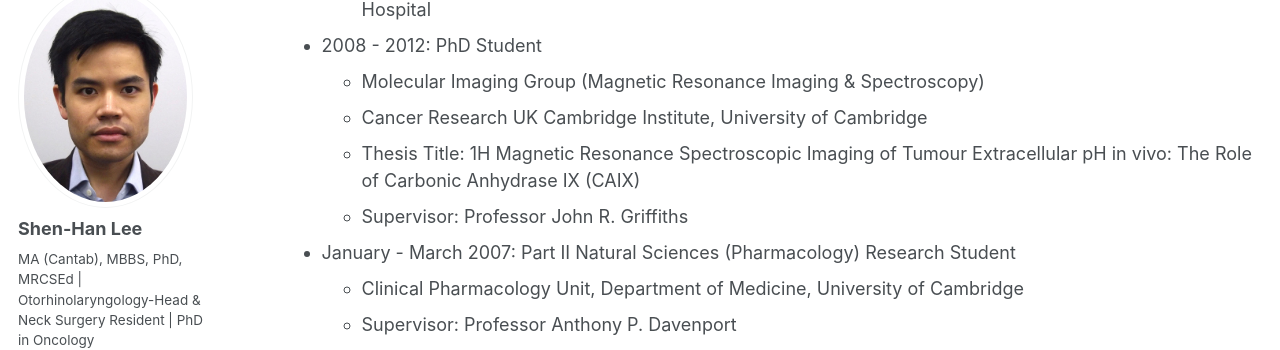
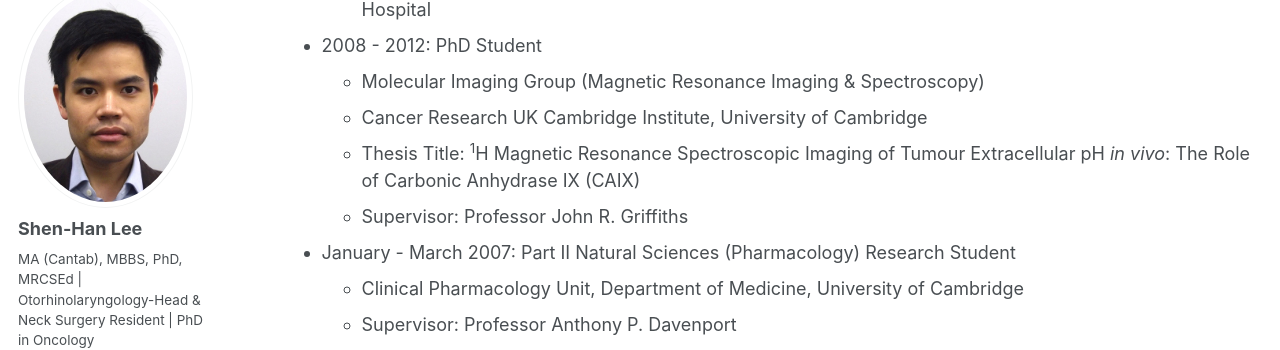
Before and after one commit to shenhanlee/shenhanlee.github.io, a Jekyll site: the page built from _pages/cv.md, in a window 1280 px wide and 900 px high, scrolled down 712 px. Shown: the part 120-470 px from the top of the window. Built offline with Jekyll 4.4.1, drawn with Linux system fonts in a browser that asks for light colours; some web fonts are replaced.

Commit message:
Merge remote-tracking branch 'origin/master'

```diff
--- a/_pages/cv.md
+++ b/_pages/cv.md
@@ -33,7 +33,7 @@ Work Experience
 * 2008 - 2012: PhD Student
   * Molecular Imaging Group (Magnetic Resonance Imaging & Spectroscopy)
   * Cancer Research UK Cambridge Institute, University of Cambridge
-  * Thesis Title: 1H Magnetic Resonance Spectroscopic Imaging of Tumour Extracellular pH in vivo: The Role of Carbonic Anhydrase IX (CAIX)
+  * Thesis Title: <sup>1</sup>H Magnetic Resonance Spectroscopic Imaging of Tumour Extracellular pH <i>in vivo</i>: The Role of Carbonic Anhydrase IX (CAIX)
   * Supervisor: Professor John R. Griffiths
 
 * January - March 2007: Part II Natural Sciences (Pharmacology) Research Student
```
